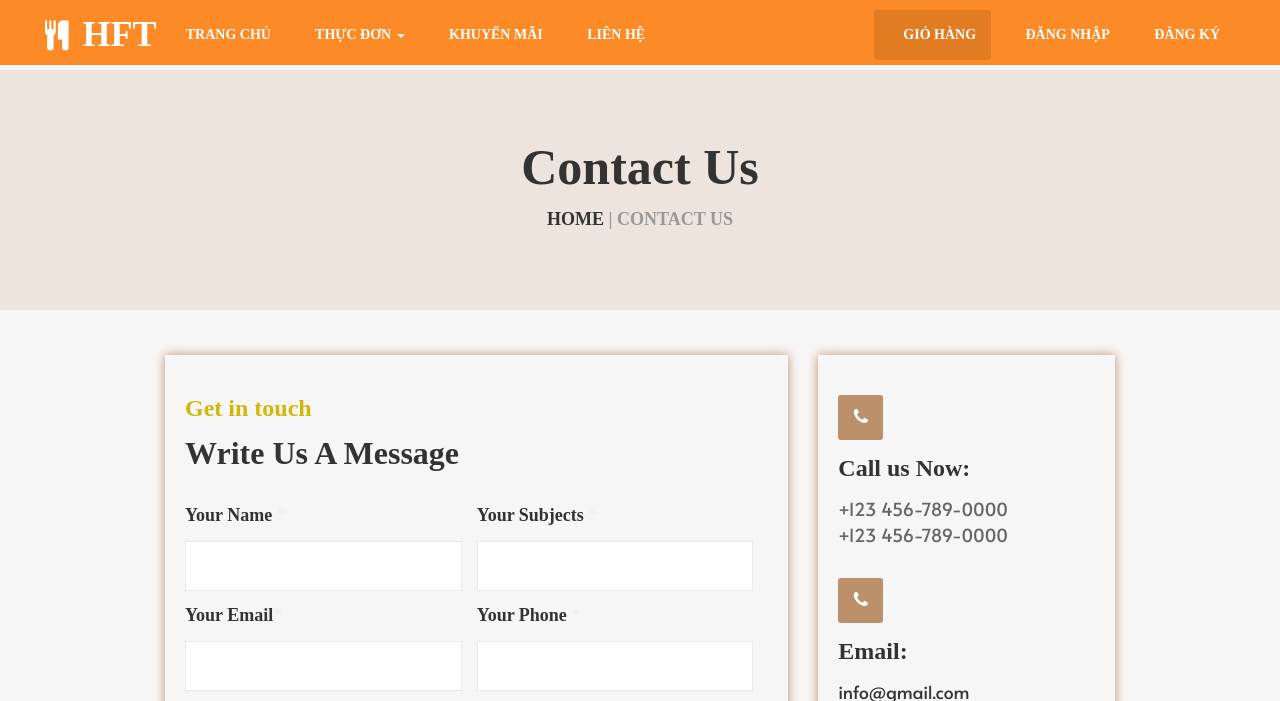
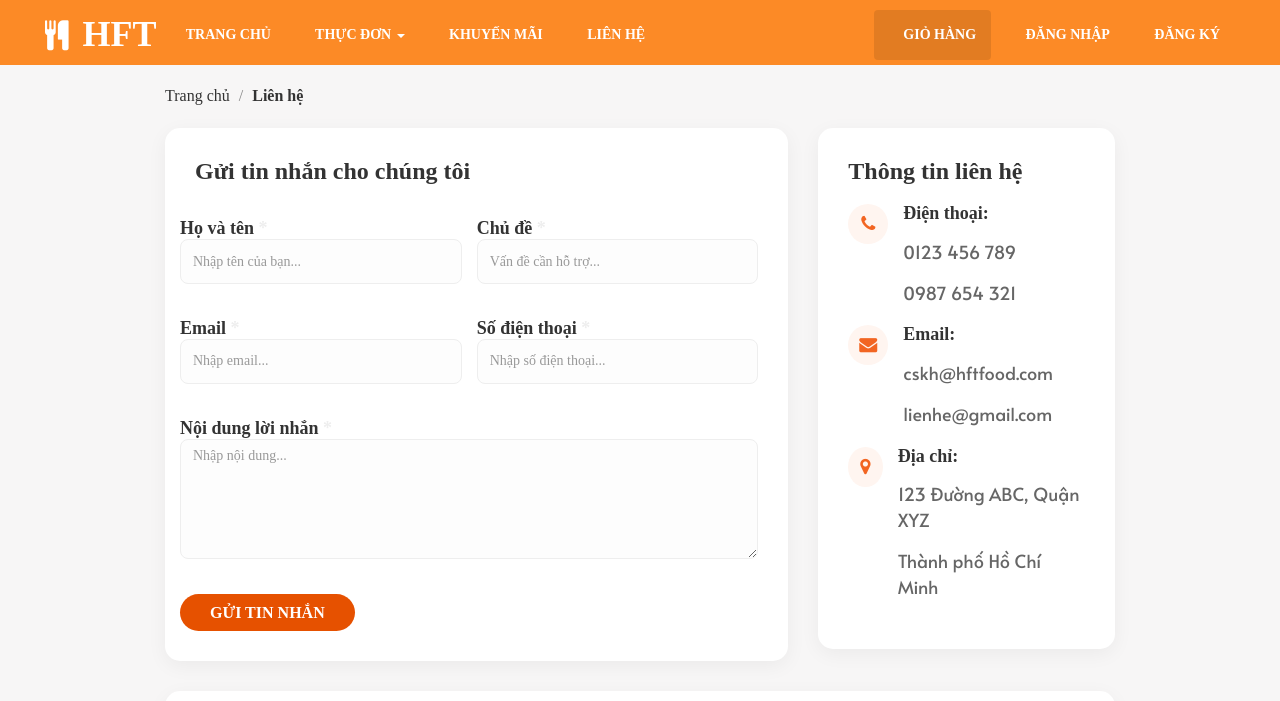
Before and after one commit to huytruong204/CuaHangHFT, a PHP site: page /index.php?page=contact in a window 1280 px wide. Shown: the top 701 px of the page. Run offline with PHP 8.4, Linux system fonts and the light colour scheme; data that the repository does not hold is empty; some web fonts are replaced; grey boxes are pictures that could not be loaded.

Commit message:
Cập nhật giao diện liên hệ

```diff
--- a/View/Contact/Index.php
+++ b/View/Contact/Index.php
@@ -1,11 +1,8 @@
-<section id="center" class="center_about" style="margin-top: 80px;">
+<section class="breadcrumb-area">
   <div class="container">
      <div class="row">
-    <div class="center_about_1 text-center clearfix">
         <div class="col-sm-12">
-	  <h1 class="mgt">Contact Us</h1>
-	  <h5 class="col_2"><a href="#">HOME</a> | CONTACT US</h5>
-	 </div>
+           <a href="index.php">Trang chủ</a> <span>/</span> <strong>Liên hệ</strong>
         </div>
      </div>
   </div>
@@ -14,105 +11,87 @@
 <section id="contact" class="clearfix">
   <div class="container">
     <div class="row">
-    <div class="contact_1  clearfix">
+
       <div class="col-sm-8">
-	  <div class="contact_1lm clearfix">
-	  <div class="contact_1l clearfix">
-	   <h4 class="col_1 mgt">Get in touch</h4>
-	   <h3>Write Us A Message</h3>
-	  </div><br>
-	  <div class="checkout_1l1 clearfix">
+        <div class="card-box">
+          <h3 class="card-title">Gửi tin nhắn cho chúng tôi</h3>
+          <div class="contact_form">
+            <div class="row">
                <div class="col-sm-6 space_left">
-	    <h5>Your Name <span class="col_3">*</span></h5>
-		<input class="form-control" type="text">
+                  <h5>Họ và tên <span class="col_3" style="color:red">*</span></h5>
+                  <input class="form-control" type="text" placeholder="Nhập tên của bạn...">
                </div>
                <div class="col-sm-6 space_left">
-	    <h5>Your Subjects <span class="col_3">*</span></h5>
-		<input class="form-control" type="text">
+                  <h5>Chủ đề <span class="col_3" style="color:red">*</span></h5>
+                  <input class="form-control" type="text" placeholder="Vấn đề cần hỗ trợ...">
                </div>
             </div>
-	  <div class="checkout_1l1 clearfix">
+            <br>
+            <div class="row">
                <div class="col-sm-6 space_left">
-	    <h5>Your Email<span class="col_3">*</span></h5>
-		<input class="form-control" type="text">
+                  <h5>Email <span class="col_3" style="color:red">*</span></h5>
+                  <input class="form-control" type="email" placeholder="Nhập email...">
                </div>
                <div class="col-sm-6 space_left">
-	    <h5>Your Phone <span class="col_3">*</span></h5>
-		<input class="form-control" type="text">
+                  <h5>Số điện thoại <span class="col_3" style="color:red">*</span></h5>
+                  <input class="form-control" type="text" placeholder="Nhập số điện thoại...">
                </div>
             </div>
-	  <div class="checkout_1l1 clearfix">
+            <br>
+            <div class="row">
                <div class="col-sm-12 space_left">
-	    <h5>Your Message <span class="col_3">*</span></h5>
-		<textarea class="form-control form_1"></textarea>
-		<h6><a class="button" href="#">SEND MESSAGE</a></h6>
+                  <h5>Nội dung lời nhắn <span class="col_3" style="color:red">*</span></h5>
+                  <textarea class="form-control form_1" placeholder="Nhập nội dung..."></textarea>
+                  <br>
+                  <h6><a class="btn-orange" href="#">Gửi tin nhắn</a></h6>
                </div>
             </div>
           </div>
         </div>
+      </div>
+
       <div class="col-sm-4">
-	  <div class="contact_1rm clearfix">
-	    <div class="contact_1r1 mgt clearfix">
-		 <span><i class="fa fa-phone"></i></span>
-		 <h4>Call us Now:</h4>
-		 <p>+123 456-789-0000</p>
-		 <p class="mgt">+123 456-789-0000</p>
+        <div class="card-box">
+           <h3 class="card-title">Thông tin liên hệ</h3>
+
+           <div class="info-item">
+              <div class="info-icon"><i class="fa fa-phone"></i></div>
+              <div class="info-content">
+                 <h5>Điện thoại:</h5>
+                 <p>0123 456 789</p>
+                 <p>0987 654 321</p>
               </div>
-		<div class="contact_1r1 clearfix">
-		 <span><i class="fa fa-phone"></i></span>
-		 <h4>Email:</h4>
-		 <p><a href="#">info@gmail.com</a></p>
-		 <p class="mgt">info@gmail.com</p>
            </div>
-		<div class="contact_1r1 clearfix">
-		 <span><i class="fa fa-phone"></i></span>
-		 <h4>Our Address:</h4>
-		 <p>LB-61/1, Travel Agency, 15 Grand</p>
-		 <p class="mgt">Central Terminal, London.</p>
+
+           <div class="info-item">
+              <div class="info-icon"><i class="fa fa-envelope"></i></div>
+              <div class="info-content">
+                 <h5>Email:</h5>
+                 <p>cskh@hftfood.com</p>
+                 <p>lienhe@gmail.com</p>
+              </div>
+           </div>
+
+           <div class="info-item">
+              <div class="info-icon"><i class="fa fa-map-marker"></i></div>
+              <div class="info-content">
+                 <h5>Địa chỉ:</h5>
+                 <p>123 Đường ABC, Quận XYZ</p>
+                 <p>Thành phố Hồ Chí Minh</p>
               </div>
            </div>
         </div>
       </div>
-	<div class="contact_2 clearfix">
+
+    </div>
+
+    <div class="row">
        <div class="col-sm-12">
-	   <iframe src="https://www.google.com/maps/embed?pb=!1m18!1m12!1m3!1d114964.53925916665!2d-80.29949920266738!3d25.782390733064336!2m3!1f0!2f0!3f0!3m2!1i1024!2i768!4f13.1!3m3!1m2!1s0x88d9b0a20ec8c111%3A0xff96f271ddad4f65!2sMiami%2C+FL%2C+USA!5e0!3m2!1sen!2sin!4v1530774403788"   style="border:0; height:500px; width:100%;" allowfullscreen=""></iframe>
+          <div class="card-box" style="padding: 10px;">
+             <iframe src="https://www.google.com/maps/embed?pb=!1m18!1m12!1m3!1d3919.494572234!2d106.6!3d10.7!2m3!1f0!2f0!3f0!3m2!1i1024!2i768!4f13.1!3m3!1m2!1s0x0%3A0x0!2zMTDCsDQ2JzEwLjgiTiAxMDbCsDQwJzU0LjEiRQ!5e0!3m2!1svi!2s!4v1"
+             width="100%" height="400" style="border:0; border-radius: 10px;" allowfullscreen="" loading="lazy"></iframe>
           </div>
        </div>
     </div>
   </div>
 </section>
-
-<section id="contact_h" class="clearfix">
- <div class="container">
-  <div class="row">
-    <div class="contact_h1 clearfix">
-	 <div class="col-sm-4">
-	  <div class="contact_h1l text-center clearfix">
-	   <h3 class="mgt">Contatc Us</h3>
-	   <h4 class="col_1"><i class="fa fa-phone"></i> +123-456 7899</h4>
-	   <p>Tel: +1 123-456-789 <br>
-Email: info@gmail.com</p>
-       <h5><a class="button" href="#">BOOK A TABLE</a></h5>
-	  </div>
-	 </div>
-	 <div class="col-sm-4">
-	  <div class="contact_h1m text-center clearfix">
-	   <span class="span_1 col_1"><i class="fa fa-map"></i></span>
-	   <h3>Get Direction</h3>
-	   <p> 35 Bay Semper Drive Ironstock, HB <br>10234, United States</p>
-       <h5><a class="button" href="#">VIEW ON MAP</a></h5>
-	  </div>
-	 </div>
-	 <div class="col-sm-4">
-	  <div class="contact_h1r text-center clearfix">
-	   <h3 class="mgt">Opening Hours</h3>
-       <h5 class="text-left">Monday <span class="pull-right span_2">08.00 - 20.00</span></h5>
-	   <h5 class="text-left">Tuesday <span class="pull-right span_2">10.00 - 21.00</span></h5>
-	   <h5 class="text-left">Saturday <span class="pull-right span_2">09.00 - 19.00</span></h5>
-	   <h5 class="text-left">Sunday <span class="pull-right span_2">08.00 - 15.00</span></h5>
-	  </div>
-	 </div>
-	</div>
-  </div>
- </div>
-</section>
--- a/assets/css/contact.css
+++ b/assets/css/contact.css
@@ -1,68 +1,98 @@
-/*
-Template Name: Online Food
-File: Layout CSS
-Author: TemplatesOnWeb
-Author URI: https://www.templateonweb.com/
-Licence: <a href="https://www.templateonweb.com/license">Website Template Licence</a>
-*/
-/*********************contact****************/
-#contact{
-padding-top:40px;
-padding-bottom:40px;
- }
-.checkout_1l1 .form-control {
-    border-color:#bc906b38;
-	box-shadow:none;
-    height: 50px;
-    margin-top: 15px;
-    border-radius: 0;
+
+/* Style cho phần Breadcrumb (Trang chủ / Liên hệ) */
+.breadcrumb-area {
+    padding: 20px 0;
     font-size: 16px;
+    color: #333;
 }
-.checkout_1l1 .form_1 {
-height:180px;
+.breadcrumb-area a {
+    color: #333;
+    text-decoration: none;
 }
-.contact_1lm{
-box-shadow: 0 0 10px #bc906b;
-padding:40px 20px;
- }
-.contact_1r1 span{
-display:inline-block;
-background:#bc906b;
-color:#fff;
-width:45px;
-height:45px;
-line-height:45px;
-border-radius:3px;
-text-align:center;
-font-size:18px;
- }
-.contact_1rm{
-box-shadow: 0 0 10px #bc906b;
-padding:40px 20px;
- }
-.contact_1r1{
-margin-top:30px;
- }
-.contact_2{
-margin-top:30px;
- }
-/*********************contact_end****************/
-
-@media screen and (max-width : 767px){
-#contact{
-text-align:center;
- }
-.contact_1rm {
-margin-top:15px;
- }
+.breadcrumb-area span {
+    color: #888;
+    margin: 0 5px;
+}
+.breadcrumb-area strong {
+    color: #333;
+    font-weight: bold;
 }
 
-@media (min-width:768px) and (max-width:991px) {
+/* Tạo khối hộp màu trắng, bo tròn, đổ bóng (Giống khung danh mục món ăn) */
+.card-box {
+    background: #fff;
+    padding: 30px;
+    border-radius: 15px; /* Bo góc tròn */
+    box-shadow: 0 5px 20px rgba(0,0,0,0.05); /* Đổ bóng nhẹ */
+    margin-bottom: 30px;
+}
 
- }
-@media (min-width:992px) and (max-width:1200px) {
+/* Tiêu đề trong card */
+.card-title {
+    font-size: 24px;
+    font-weight: bold;
+    margin-bottom: 20px;
+    color: #333;
+}
 
- }
-@media (min-width:1201px) and (max-width:1292px) {
+/* Form input đẹp hơn */
+.form-control {
+    border-radius: 8px;
+    border: 1px solid #eee;
+    background-color: #fdfdfd;
+    height: 45px;
+    box-shadow: none;
+}
+.form-control:focus {
+    border-color: #f26522; /* Màu cam chủ đạo */
+    box-shadow: none;
+}
+textarea.form-control {
+    height: 120px;
+}
 
- }
+/* Nút bấm màu cam */
+.btn-orange {
+    background-color: #f26522;
+    color: #fff;
+    padding: 10px 30px;
+    border-radius: 30px; /* Bo tròn nút */
+    border: none;
+    font-weight: bold;
+    transition: 0.3s;
+    text-transform: uppercase;
+    display: inline-block;
+}
+.btn-orange:hover {
+    background-color: #d9531e;
+    color: #fff;
+    text-decoration: none;
+}
+
+/* Style cho phần thông tin bên phải */
+.info-item {
+    margin-bottom: 20px;
+    display: flex;
+    align-items: start;
+}
+.info-icon {
+    width: 40px;
+    height: 40px;
+    background: #fff5f0; /* Màu cam rất nhạt */
+    color: #f26522;
+    border-radius: 50%;
+    display: flex;
+    align-items: center;
+    justify-content: center;
+    margin-right: 15px;
+    font-size: 18px;
+}
+.info-content h5 {
+    font-weight: bold;
+    margin-top: 0;
+    margin-bottom: 5px;
+}
+.info-content p {
+    color: #666;
+    margin-bottom: 0;
+}
```
Also changed, not shown: assets/css/about.css (deleted, +0 -83 lines). Lines whose indentation alone changed are shown as unchanged.
